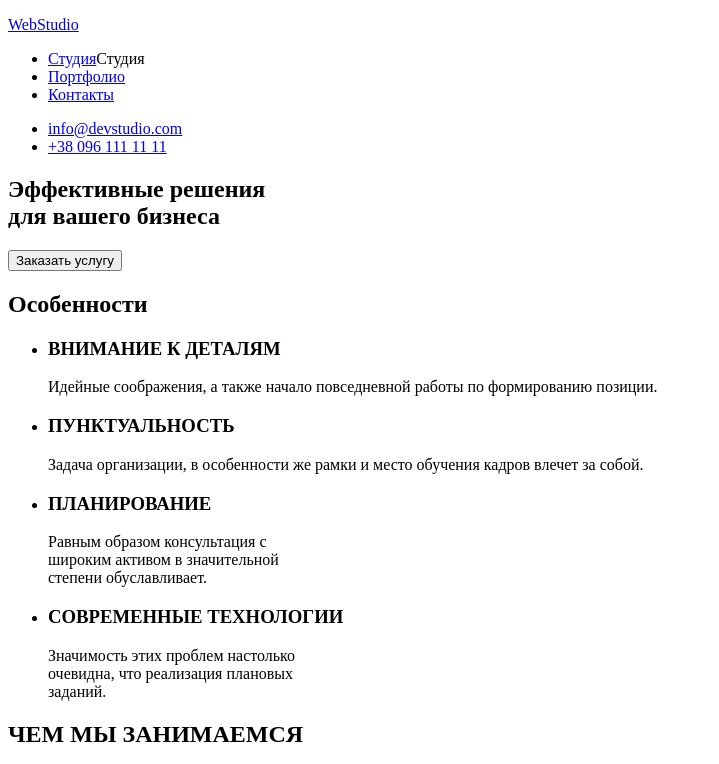
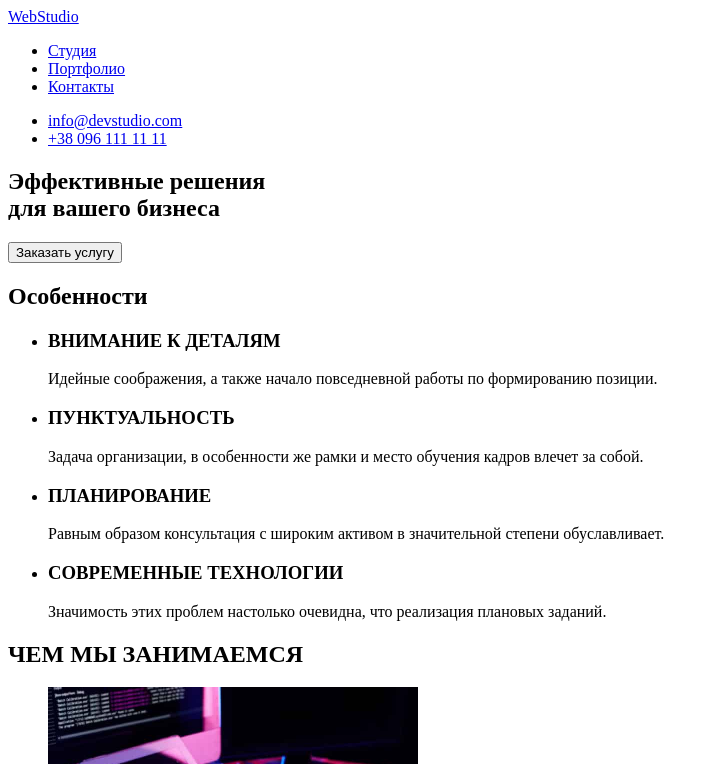
Before and after one commit to Kozoroh97/goit-markup-hw-01, a plain HTML site: page index.html in a window 1280 px wide. Shown: the top 764 px of the page, without its empty margins (0-719 px from the left). Drawn offline with Linux system fonts and the light colour scheme.

Commit message:
Update index.html

```diff
--- a/index.html
+++ b/index.html
@@ -15,11 +15,9 @@
     <!-- шапка -->
     <header class="header">
         <nav class="nav_header">
-            <a href="./index.html">
-                <p>WebStudio</p>
-            </a>
+            <a href="./index.html">WebStudio</a>
             <ul class="list_header">
-                <li class="item_header"><a href="#">Студия</a>Студия</li>
+                <li class="item_header"><a href="#">Студия</a></li>
                 <li class="item_header"><a href="#">Портфолио</a></li>
                 <li class="item_header"><a href="#">Контакты</a></li>
             </ul>
@@ -48,11 +46,11 @@
                 </li>
                 <li>
                     <h3 class="headingSS">ПЛАНИРОВАНИЕ</h3>
-                    <p class="paragraphSS">Равным образом консультация с <br> широким активом в значительной <br> степени обуславливает.</p>
+                    <p class="paragraphSS">Равным образом консультация с широким активом в значительной степени обуславливает.</p>
                 </li>
                 <li>
                     <h3 class="headingSS">СОВРЕМЕННЫЕ ТЕХНОЛОГИИ</h3>
-                    <p class="paragraphSS">Значимость этих проблем настолько <br> очевидна, что реализация плановых <br> заданий.</p>
+                    <p class="paragraphSS">Значимость этих проблем настолько очевидна, что реализация плановых заданий.</p>
                 </li>
             </ul>
         </section>
@@ -96,7 +94,7 @@
             <p>WebStudio</p>
         </a>
         <ul>
-            <li>г. Киев, пр-т Леси Украинки, 26</li>
+            <li><a href="#">г. Киев, пр-т Леси Украинки, 26</a></li>
             <li><a href="mailto:info@devstudio.com">info@devstudio.com</a></li>
             <li><a href="tel:+380961111111">+38 096 111 11 11</a></li>
         </ul>
```
